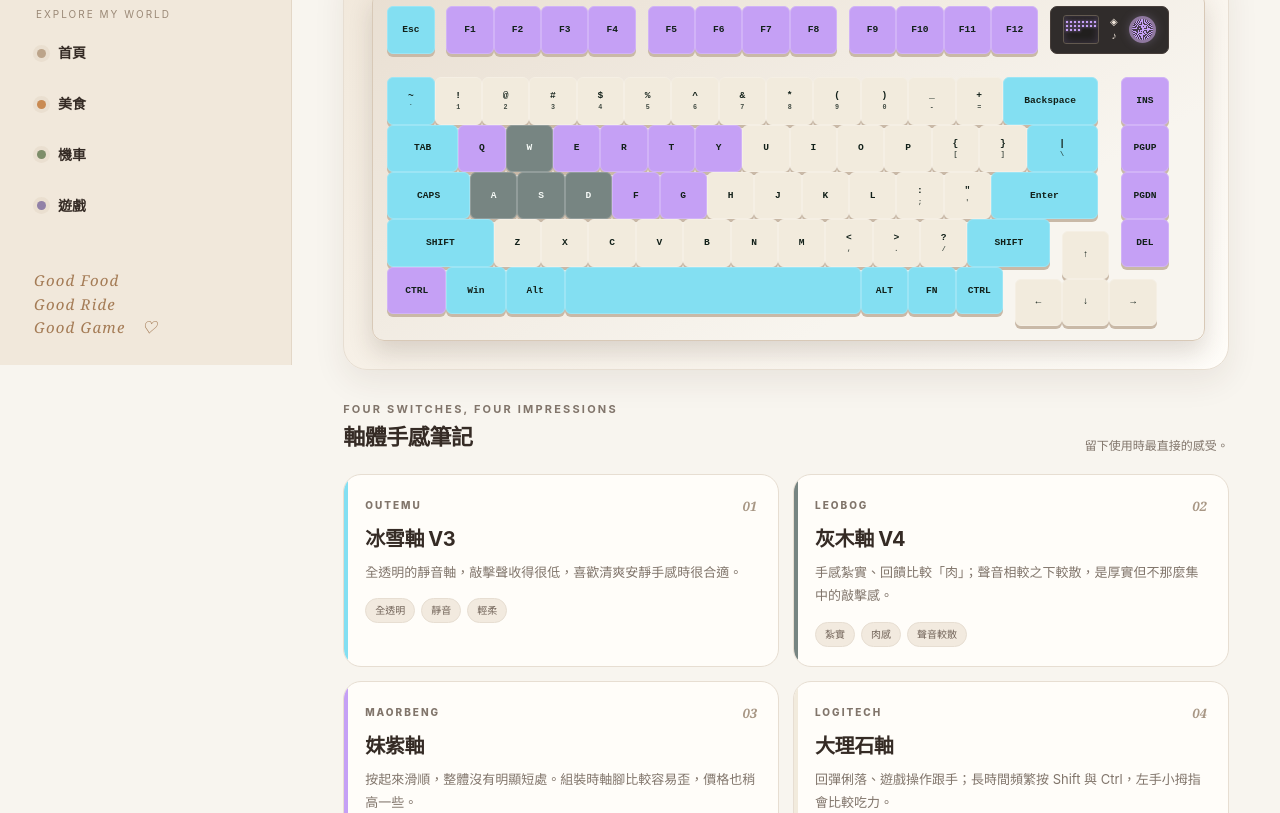
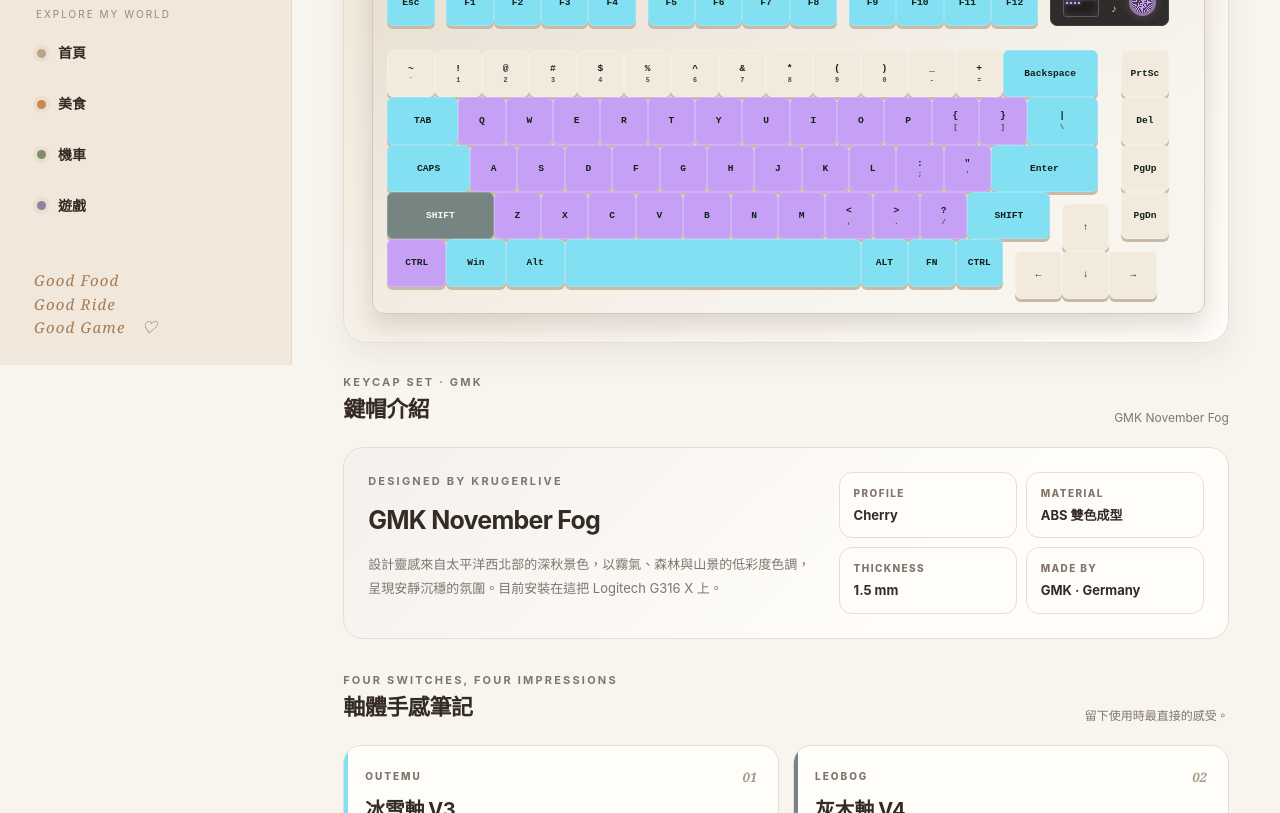
Before and after one commit to M0CHi-Fuwa/M0CHi-Fuwa.github.io, a plain HTML site: page gaming/keyboard.html in a window 1280 px wide. Shown: the part 435-1248 px from the top of the page. Drawn offline with Linux system fonts and the light colour scheme.

Commit message:
Add files via upload

```diff
--- a/assets/keyboard-map.js
+++ b/assets/keyboard-map.js
@@ -6,10 +6,10 @@
   // Key widths and staggered positions follow the supplied Keyboard Layout Editor layout.
   const rows = [
     { y: 0, x: 0, keys: [['Esc','Esc'], ['F1','F1',1,.25], ['F2','F2'], ['F3','F3'], ['F4','F4'], ['F5','F5',1,.25], ['F6','F6'], ['F7','F7'], ['F8','F8'], ['F9','F9',1,.25], ['F10','F10'], ['F11','F11'], ['F12','F12']] },
-    { y: 1.5, x: 0, keys: [['~','~\n`'], ['1','!\n1'], ['2','@\n2'], ['3','#\n3'], ['4','$\n4'], ['5','%\n5'], ['6','^\n6'], ['7','&\n7'], ['8','*\n8'], ['9','(\n9'], ['0',')\n0'], ['-','_\n-'], ['=','+\n='], ['Backspace','Backspace',2], ['INS','INS',1,.5]] },
-    { y: 2.5, x: 0, keys: [['Tab','TAB',1.5], ['Q','Q'], ['W','W'], ['E','E'], ['R','R'], ['T','T'], ['Y','Y'], ['U','U'], ['I','I'], ['O','O'], ['P','P'], ['[','{\n['], [']','}\n]'], ['\\','|\n\\',1.5], ['PGUP','PGUP',1,.5]] },
-    { y: 3.5, x: 0, keys: [['Caps','CAPS',1.75], ['A','A'], ['S','S'], ['D','D'], ['F','F'], ['G','G'], ['H','H'], ['J','J'], ['K','K'], ['L','L'], [';',':\n;'], ["'",'"\n\''], ['Enter','Enter',2.25], ['PGDN','PGDN',1,.5]] },
-    { y: 4.5, x: 0, keys: [['Shift','SHIFT',2.25], ['Z','Z'], ['X','X'], ['C','C'], ['V','V'], ['B','B'], ['N','N'], ['M','M'], [',','<\n,'], ['.','>\n.'], ['/','?\n/'], ['Shift','SHIFT',1.75], ['DEL','DEL',1,1.5]] },
+    { y: 1.5, x: 0, keys: [['~','~\n`'], ['1','!\n1'], ['2','@\n2'], ['3','#\n3'], ['4','$\n4'], ['5','%\n5'], ['6','^\n6'], ['7','&\n7'], ['8','*\n8'], ['9','(\n9'], ['0',')\n0'], ['-','_\n-'], ['=','+\n='], ['Backspace','Backspace',2], ['PrtSc','PrtSc',1,.5]] },
+    { y: 2.5, x: 0, keys: [['Tab','TAB',1.5], ['Q','Q'], ['W','W'], ['E','E'], ['R','R'], ['T','T'], ['Y','Y'], ['U','U'], ['I','I'], ['O','O'], ['P','P'], ['[','{\n['], [']','}\n]'], ['\\','|\n\\',1.5], ['Del','Del',1,.5]] },
+    { y: 3.5, x: 0, keys: [['Caps','CAPS',1.75], ['A','A'], ['S','S'], ['D','D'], ['F','F'], ['G','G'], ['H','H'], ['J','J'], ['K','K'], ['L','L'], [';',':\n;'], ["'",'"\n\''], ['Enter','Enter',2.25], ['PgUp','PgUp',1,.5]] },
+    { y: 4.5, x: 0, keys: [['Shift','SHIFT',2.25], ['Z','Z'], ['X','X'], ['C','C'], ['V','V'], ['B','B'], ['N','N'], ['M','M'], [',','<\n,'], ['.','>\n.'], ['/','?\n/'], ['Shift','SHIFT',1.75], ['PgDn','PgDn',1,1.5]] },
     { y: 4.75, x: 14.25, keys: [['↑','↑']] },
     { y: 5.5, x: 0, keys: [['Ctrl','CTRL',1.25], ['Win','Win',1.25], ['Alt','Alt',1.25], ['Space','',6.25], ['Alt','ALT'], ['Fn','FN'], ['Ctrl','CTRL']] },
     { y: 5.75, x: 13.25, keys: [['←','←'], ['↓','↓'], ['→','→']] }
@@ -82,12 +82,13 @@
     selected.forEach((key) => { key.dataset.axis = axis; });
   };
 
-  // Unchanged keys keep the factory Marble switch; only listed keys are recolored.
+  // Factory Marble switches remain on the number row, punctuation outside the
+  // three letter rows, and the four right-side function keys.
   buttons.forEach((key) => { key.dataset.axis = 'marble'; });
-  ['Esc', '~', 'Tab', 'Caps', 'Shift', 'Win', 'Alt', 'Space', 'Fn', '\\', 'Backspace', 'Enter'].forEach((keyName) => assign(keyName, 'ice'));
+  ['Esc', 'Tab', 'Caps', 'Shift', 'Win', 'Alt', 'Space', 'Fn', 'Backspace', 'Enter', '\\', ...Array.from({length: 12}, (_, i) => `F${i + 1}`)].forEach((keyName) => assign(keyName, 'ice'));
+  assign('Shift', 'graywood', 0); // Left Shift
   assign('Ctrl', 'ice', 1); // Right Ctrl
-  ['W', 'A', 'S', 'D'].forEach((keyName) => assign(keyName, 'graywood'));
-  ['Q', 'E', 'R', 'T', 'Y', 'F', 'G', 'INS', 'PGUP', 'PGDN', 'DEL', ...Array.from({length: 12}, (_, i) => `F${i + 1}`)].forEach((keyName) => assign(keyName, 'purple'));
+  ['Q', 'W', 'E', 'R', 'T', 'Y', 'U', 'I', 'O', 'P', '[', ']', 'A', 'S', 'D', 'F', 'G', 'H', 'J', 'K', 'L', ';', "'", 'Z', 'X', 'C', 'V', 'B', 'N', 'M', ',', '.', '/'].forEach((keyName) => assign(keyName, 'purple'));
   assign('Ctrl', 'purple', 0); // Left Ctrl
 
   function placeTooltip(x, y) {
--- a/gaming/keyboard.html
+++ b/gaming/keyboard.html
@@ -43,7 +43,13 @@
 .switch-card .feel span{padding:4px 9px;border-radius:99px;background:#f2eadf;color:#716358;border:1px solid var(--line);font-size:10px;line-height:1.5}
 .keyboard-note{display:flex;gap:13px;align-items:flex-start;margin-top:17px;padding:15px 17px;border:1px solid var(--line);border-radius:15px;background:#f2eadf;color:#716358;font-size:12px;line-height:1.75}
 .keyboard-note b{flex:none;color:var(--game);font-size:15px;line-height:1.4}
+.keycap-profile{display:grid;grid-template-columns:minmax(0,1.1fr) minmax(260px,.9fr);gap:24px;padding:24px;border:1px solid var(--line);border-radius:20px;background:linear-gradient(135deg,#f3f0ed,#fffdf9 65%);margin-bottom:32px}
+.keycap-story .eyebrow{margin-bottom:9px}.keycap-story h4{margin:0 0 10px;font-size:25px;letter-spacing:-.03em}.keycap-story p{max-width:620px;margin:0;color:var(--muted);font-size:13px;line-height:1.85}
+.keycap-specs{display:grid;grid-template-columns:repeat(2,minmax(0,1fr));gap:9px;margin:0}
+.keycap-spec{padding:12px 14px;border:1px solid var(--line);border-radius:13px;background:#fffdf9}
+.keycap-spec dt{color:var(--muted);font-size:10px;font-weight:800;letter-spacing:.14em;text-transform:uppercase}.keycap-spec dd{margin:4px 0 0;font-size:13px;font-weight:700;line-height:1.5}
 @media(max-width:780px){.keyboard-workbench{margin:0}.keyboard-art{padding:12px}.switch-grid{grid-template-columns:1fr;gap:10px}.switch-card{padding:17px 18px}.switch-card h3{font-size:19px}}
+@media(max-width:680px){.keycap-profile{grid-template-columns:1fr;gap:17px;padding:19px}.keycap-specs{grid-template-columns:1fr 1fr}}
 @media(prefers-reduced-motion:reduce){.key{transition:none}}
 </style>
 <meta property="og:type" content="website">
@@ -79,17 +85,29 @@
   <nav class="breadcrumb" aria-label="目前位置"><a href="games.html">遊戲與配備</a><span aria-hidden="true">›</span><span aria-current="page">鍵盤軸體</span></nav>
   <div class="topline"><span class="eyebrow">MILK MOCHI'S LITTLE WORLD</span><span class="top-tag">KEYBOARD NOTES</span></div>
   <section class="keyboard-intro">
-    <div class="keyboard-copy"><div class="page-label">LOGITECH G316 X · SWITCH NOTES</div><h2>同一把鍵盤，<br>四種手感風景。</h2><p>文字區大多保留原廠大理石軸，少數鍵位換成冰雪、灰木 V4 或妹紫軸。移到按鍵上就能查看每個鍵位的軸體配置。</p></div>
+    <div class="keyboard-copy"><div class="page-label">LOGITECH G316 X · SWITCH NOTES</div><h2>同一把鍵盤，<br>四種手感風景。</h2><p>依照目前的改裝配置標示每顆按鍵；移到鍵盤上即可查看目前使用的軸體。</p></div>
     <div class="keyboard-art"><div class="keyboard-workbench"><div class="keyboard-device" aria-label="依照 Keyboard Layout Editor 配列呈現的 G316 X 鍵盤"><div class="keyboard-face" aria-label="G316 X 75% 配列互動鍵盤"></div></div></div></div><div class="key-hover-label" role="status" aria-live="polite"></div>
+  </section>
+  <section aria-labelledby="keycap-title">
+    <div class="section-head"><div><div class="eyebrow">KEYCAP SET · GMK</div><h3 id="keycap-title">鍵帽介紹</h3></div><p>GMK November Fog</p></div>
+    <article class="keycap-profile">
+      <div class="keycap-story"><div class="eyebrow">DESIGNED BY KRUGERLIVE</div><h4>GMK November Fog</h4><p>設計靈感來自太平洋西北部的深秋景色，以霧氣、森林與山景的低彩度色調，呈現安靜沉穩的氛圍。目前安裝在這把 Logitech G316 X 上。</p></div>
+      <dl class="keycap-specs" aria-label="鍵帽規格">
+        <div class="keycap-spec"><dt>Profile</dt><dd>Cherry</dd></div>
+        <div class="keycap-spec"><dt>Material</dt><dd>ABS 雙色成型</dd></div>
+        <div class="keycap-spec"><dt>Thickness</dt><dd>1.5 mm</dd></div>
+        <div class="keycap-spec"><dt>Made by</dt><dd>GMK · Germany</dd></div>
+      </dl>
+    </article>
   </section>
   <section aria-labelledby="switches-title"><div class="section-head"><div><div class="eyebrow">FOUR SWITCHES, FOUR IMPRESSIONS</div><h3 id="switches-title">軸體手感筆記</h3></div><p>留下使用時最直接的感受。</p></div>
     <div class="switch-grid">
       <article class="switch-card" data-axis-card="ice" style="--switch-color:#83DFF2"><div class="switch-maker"><span>Outemu</span><span class="switch-index">01</span></div><h3>冰雪軸 V3</h3><p>全透明的靜音軸，敲擊聲收得很低，喜歡清爽安靜手感時很合適。</p><div class="feel"><span>全透明</span><span>靜音</span><span>輕柔</span></div></article>
       <article class="switch-card" data-axis-card="graywood" style="--switch-color:#778582"><div class="switch-maker"><span>Leobog</span><span class="switch-index">02</span></div><h3>灰木軸 V4</h3><p>手感紮實、回饋比較「肉」；聲音相較之下較散，是厚實但不那麼集中的敲擊感。</p><div class="feel"><span>紮實</span><span>肉感</span><span>聲音較散</span></div></article>
-      <article class="switch-card" data-axis-card="purple" style="--switch-color:#C5A0F5"><div class="switch-maker"><span>Maorbeng</span><span class="switch-index">03</span></div><h3>妹紫軸</h3><p>按起來滑順，整體沒有明顯短處。組裝時軸腳比較容易歪，價格也稍高一些。</p><div class="feel"><span>滑順</span><span>組裝留意軸腳</span><span>價格較高</span></div></article>
+      <article class="switch-card" data-axis-card="purple" style="--switch-color:#C5A0F5"><div class="switch-maker"><span>Maorbeng</span><span class="switch-index">03</span></div><h3>妹紫軸</h3><p>按起來滑順，整體沒有明顯短處。組裝時軸腳比較容易歪。</p><div class="feel"><span>滑順</span><span>組裝留意軸腳</span></div></article>
       <article class="switch-card" data-axis-card="marble" style="--switch-color:#F2EBDD"><div class="switch-maker"><span>Logitech</span><span class="switch-index">04</span></div><h3>大理石軸</h3><p>回彈俐落、遊戲操作跟手；長時間頻繁按 Shift 與 Ctrl，左手小拇指會比較吃力。</p><div class="feel"><span>回彈俐落</span><span>遊戲跟手</span><span>長按修飾鍵較累</span></div></article>
     </div>
-    <div class="keyboard-note"><b aria-hidden="true">✦</b><span>這裡記的是實際使用感受：大理石軸的回彈很適合遊戲操作，但若一場遊戲裡常按 Shift 和 Ctrl，也要把小拇指的負擔一起算進去。</span></div>
+    <div class="keyboard-note"><b aria-hidden="true">✦</b><span>目前軸體配置：Esc、F1–F12 與反斜線鍵為冰雪軸；數字列從反引號／波浪號鍵（` / ~）至等號鍵（=）為原廠大理石軸；文字區三列的 Q 至右中括號鍵（]）、A 至單引號鍵（'）、Z 至斜線鍵（/），以及左 Ctrl，皆使用妹紫軸。左 Shift 使用灰木軸 V4，其餘大鍵為冰雪軸。右側功能列的 PrtSc、Del、PgUp、PgDn 使用原廠大理石軸。</span></div>
   </section>
   <footer class="footer"><span>© 牛奶麻糬</span><span>Made with a little warmth ♡</span></footer>
 </main></div>
```
